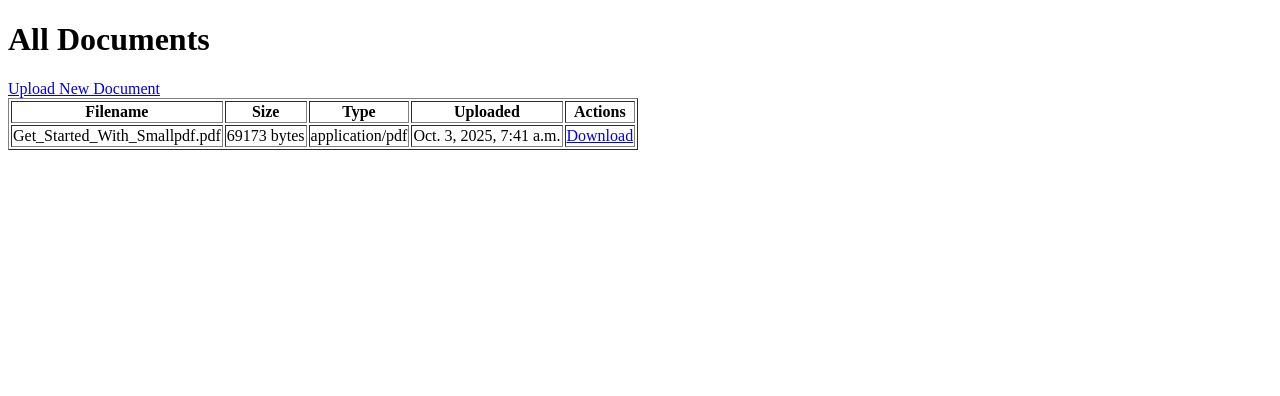
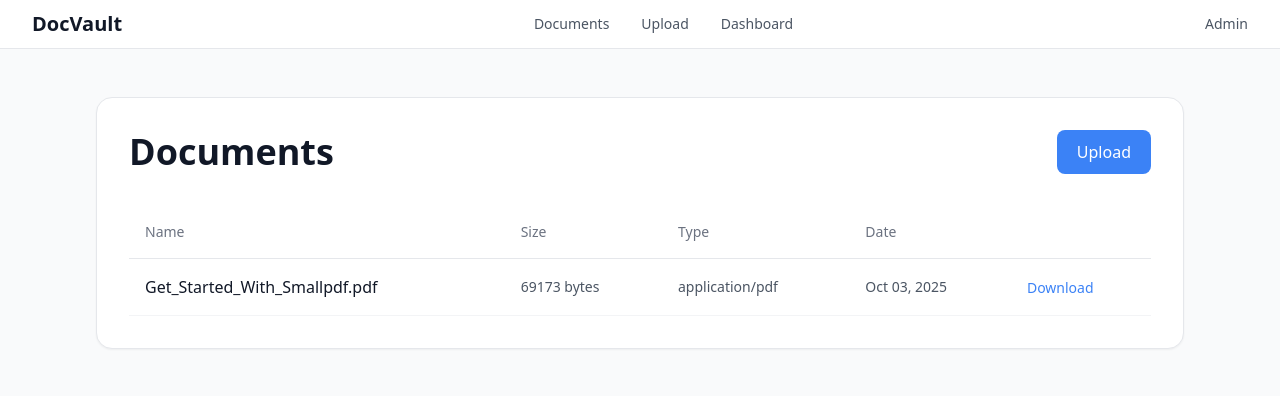
Before and after one commit to issun1677/docvault, a Django app: page /documents/document_list/ in a window 1280 px wide. Shown: the top 396 px of the page. Run offline with Django 5.2, Linux system fonts and the light colour scheme; data comes from the database, SQL or seed files in the repository; both versions use the stored data as it was after the commit; some libraries are stand-ins or nearby versions.

Commit message:
added tailwind css cdn (for now), navbar & simple dashboard

```diff
--- a/repository/templates/repository/document_list.html
+++ b/repository/templates/repository/document_list.html
@@ -2,35 +2,57 @@
 <html>
 <head>
     <title>Documents</title>
+    <script src="https://cdn.tailwindcss.com"></script>
 </head>
-<body>
-    <h1>All Documents</h1>
+<body class="bg-gray-50">
+    {% include 'repository/navbar.html' %}
 
-    <a href="{% url 'upload_document' %}">Upload New Document</a>
+    <div class="max-w-6xl mx-auto px-8 py-12">
+        <div class="bg-white rounded-2xl shadow-sm border border-gray-200 p-8">
+            <div class="flex justify-between items-center mb-8">
+                <h1 class="text-4xl font-semibold text-gray-900">Documents</h1>
+                <a href="{% url 'upload_document' %}"
+                   class="bg-blue-500 hover:bg-blue-600 text-white font-medium py-2.5 px-5 rounded-lg transition-all">
+                    Upload
+                </a>
+            </div>
 
-    <table border="1">
-        <tr>
-            <th>Filename</th>
-            <th>Size</th>
-            <th>Type</th>
-            <th>Uploaded</th>
-            <th>Actions</th>
+            <div class="overflow-hidden">
+                <table class="w-full">
+                    <thead>
+                        <tr class="border-b border-gray-200">
+                            <th class="text-left py-4 px-4 font-medium text-sm text-gray-500">Name</th>
+                            <th class="text-left py-4 px-4 font-medium text-sm text-gray-500">Size</th>
+                            <th class="text-left py-4 px-4 font-medium text-sm text-gray-500">Type</th>
+                            <th class="text-left py-4 px-4 font-medium text-sm text-gray-500">Date</th>
+                            <th class="text-left py-4 px-4 font-medium text-sm text-gray-500"></th>
                         </tr>
+                    </thead>
+                    <tbody>
                         {% for document in documents %}
-        <tr>
-            <td>{{ document.original_file_name }}</td>
-            <td>{{ document.file_size }} bytes</td>
-            <td>{{ document.mime_type }}</td>
-            <td>{{ document.uploaded_at }}</td>
-            <td>
-                <a href="#">Download</a>
+                        <tr class="border-b border-gray-100 hover:bg-gray-50 transition-colors">
+                            <td class="py-4 px-4 text-gray-900">{{ document.original_file_name }}</td>
+                            <td class="py-4 px-4 text-sm text-gray-600">{{ document.file_size }} bytes</td>
+                            <td class="py-4 px-4 text-sm text-gray-600">{{ document.mime_type }}</td>
+                            <td class="py-4 px-4 text-sm text-gray-600">{{ document.uploaded_at|date:"M d, Y" }}</td>
+                            <td class="py-4 px-4">
+                                <a href="#"
+                                   class="text-blue-500 hover:text-blue-600 font-medium text-sm transition-colors">
+                                    Download
+                                </a>
                             </td>
                         </tr>
                         {% empty %}
                         <tr>
-            <td colspan="5">No documents uploaded yet.</td>
+                            <td colspan="5" class="py-12 px-4 text-center text-gray-400">
+                                No documents yet
+                            </td>
                         </tr>
                         {% endfor %}
+                    </tbody>
                 </table>
+            </div>
+        </div>
+    </div>
 </body>
 </html>
--- /dev/null
+++ b/repository/templates/repository/navbar.html
@@ -0,0 +1,39 @@
+<nav class="bg-white border-b border-gray-200 sticky top-0 z-50">
+    <div class="max-w-7xl mx-auto px-8">
+        <div class="flex justify-between items-center h-12">
+            <!-- Logo/Brand -->
+            <div class="flex items-center">
+                <a href="{% url 'list_document' %}" class="text-xl font-semibold text-gray-900 hover:text-gray-700 transition-colors">
+                    DocVault
+                </a>
+            </div>
+
+            <!-- Navigation Links -->
+            <div class="hidden md:flex items-center space-x-8">
+                <a href="{% url 'list_document' %}"
+                   class="text-sm text-gray-600 hover:text-gray-900 transition-colors">
+                    Documents
+                </a>
+                <a href="{% url 'upload_document' %}"
+                   class="text-sm text-gray-600 hover:text-gray-900 transition-colors">
+                    Upload
+                </a>
+                <a href="{% url 'dashboard' %}"
+                   class="text-sm text-gray-600 hover:text-gray-900 transition-colors">
+                    Dashboard
+                </a>
+
+            </div>
+
+
+
+            <!-- Right side -->
+            <div class="flex items-center">
+                <a href="/admin/"
+                   class="text-sm text-gray-600 hover:text-gray-900 transition-colors">
+                    Admin
+                </a>
+            </div>
+        </div>
+    </div>
+</nav>
--- a/repository/urls.py
+++ b/repository/urls.py
@@ -3,5 +3,6 @@ from django.urls import path
 
 urlpatterns = [
     path('upload/', views.upload_document, name='upload_document'),
-    path('document_list/', views.list_document, name='list_document')
+    path('document_list/', views.list_document, name='list_document'),
+    path('', views.dashboard, name='dashboard')
 ]
--- a/repository/views.py
+++ b/repository/views.py
@@ -1,6 +1,8 @@
 from django.shortcuts import render, redirect
 from repository.forms import DocumentForm
 from repository.models import Document
+from django.utils import timezone
+from datetime import timedelta
 # Create your views here.
 
 def upload_document(request):
@@ -27,3 +29,27 @@ def list_document(request):
     document_view = Document.objects.all()
     context = {"documents": document_view}
     return render(request, 'repository/document_list.html', context)
+
+
+def dashboard(request):
+    documents = Document.objects.all()
+    total_documents = documents.count()
+
+    # Calculate total storage used
+    total_size = sum(doc.file_size for doc in documents)
+    total_size_mb = round(total_size / (1024 * 1024), 2) if total_size > 0 else 0
+
+    # Get documents from the last 7 days
+    week_ago = timezone.now() - timedelta(days=7)
+    recent_count = documents.filter(uploaded_at__gte=week_ago).count()
+
+    # Get 5 most recent documents
+    recent_documents = documents.order_by('-uploaded_at')[:5]
+
+    context = {
+        'total_documents': total_documents,
+        'total_size_mb': total_size_mb,
+        'recent_count': recent_count,
+        'recent_documents': recent_documents,
+    }
+    return render(request, 'repository/dashboard.html', context)
```
Also changed, not shown: repository/templates/repository/dashboard.html (added, +80 -0 lines), repository/templates/repository/upload.html (+37 -7 lines), db.sqlite3, 1 other file. Lines whose indentation alone changed are shown as unchanged.
